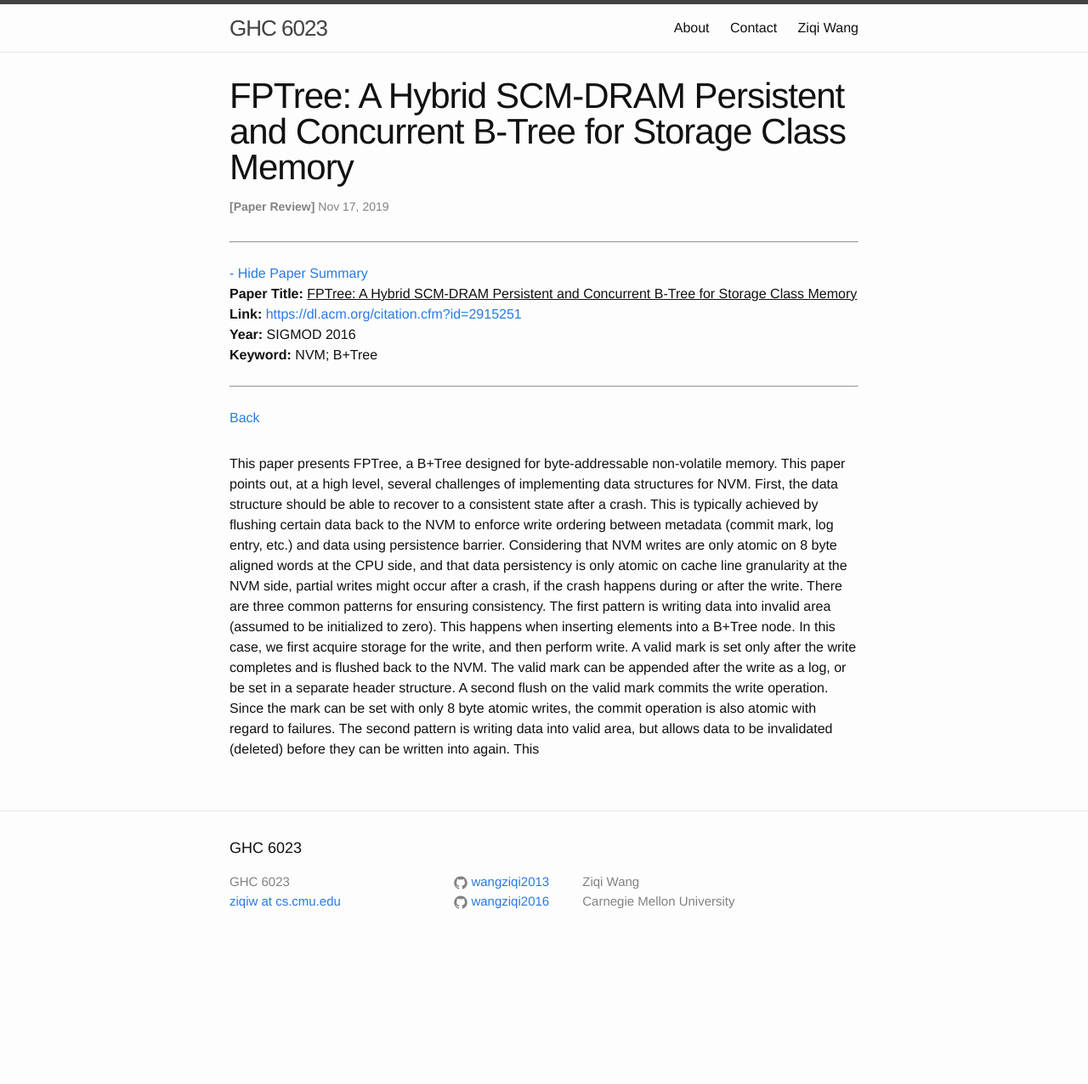
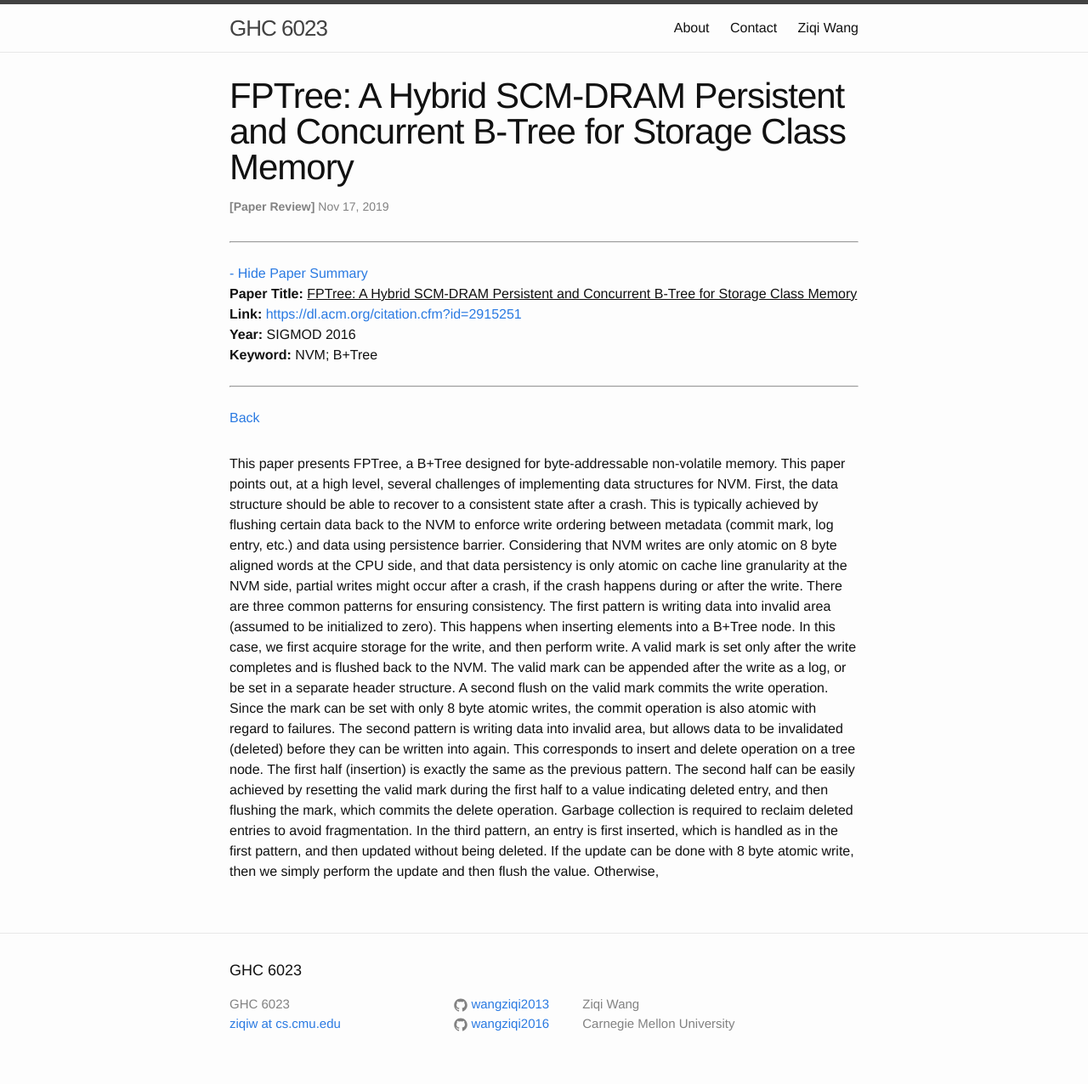
Before and after one commit to wangziqi2013/wangziqi2013.github.io, a Jekyll site: the page built from _posts/2019-11-17-fptree.markdown, in a window 1280 px wide. Shown: the whole page at 85% size. Built offline with Jekyll 4.4.1, drawn with Linux system fonts in a browser that asks for light colours; before the commit the page ends 1132 px from its top, so only the background shows below that.

Commit message:
Adding second pattern

```diff
--- a/_posts/2019-11-17-fptree.markdown
+++ b/_posts/2019-11-17-fptree.markdown
@@ -24,5 +24,10 @@ to zero). This happens when inserting elements into a B+Tree node. In this case,
 and then perform write. A valid mark is set only after the write completes and is flushed back to the NVM. The valid mark
 can be appended after the write as a log, or be set in a separate header structure. A second flush on the valid mark commits
 the write operation. Since the mark can be set with only 8 byte atomic writes, the commit operation is also atomic with
-regard to failures. The second pattern is writing data into valid area, but allows data to be invalidated (deleted) before
-they can be written into again. This
+regard to failures. The second pattern is writing data into invalid area, but allows data to be invalidated (deleted) before
+they can be written into again. This corresponds to insert and delete operation on a tree node. The first half (insertion)
+is exactly the same as the previous pattern. The second half can be easily achieved by resetting the valid mark during
+the first half to a value indicating deleted entry, and then flushing the mark, which commits the delete operation.
+Garbage collection is required to reclaim deleted entries to avoid fragmentation. In the third pattern, an entry is first
+inserted, which is handled as in the first pattern, and then updated without being deleted. If the update can be done with
+8 byte atomic write, then we simply perform the update and then flush the value. Otherwise,
```
